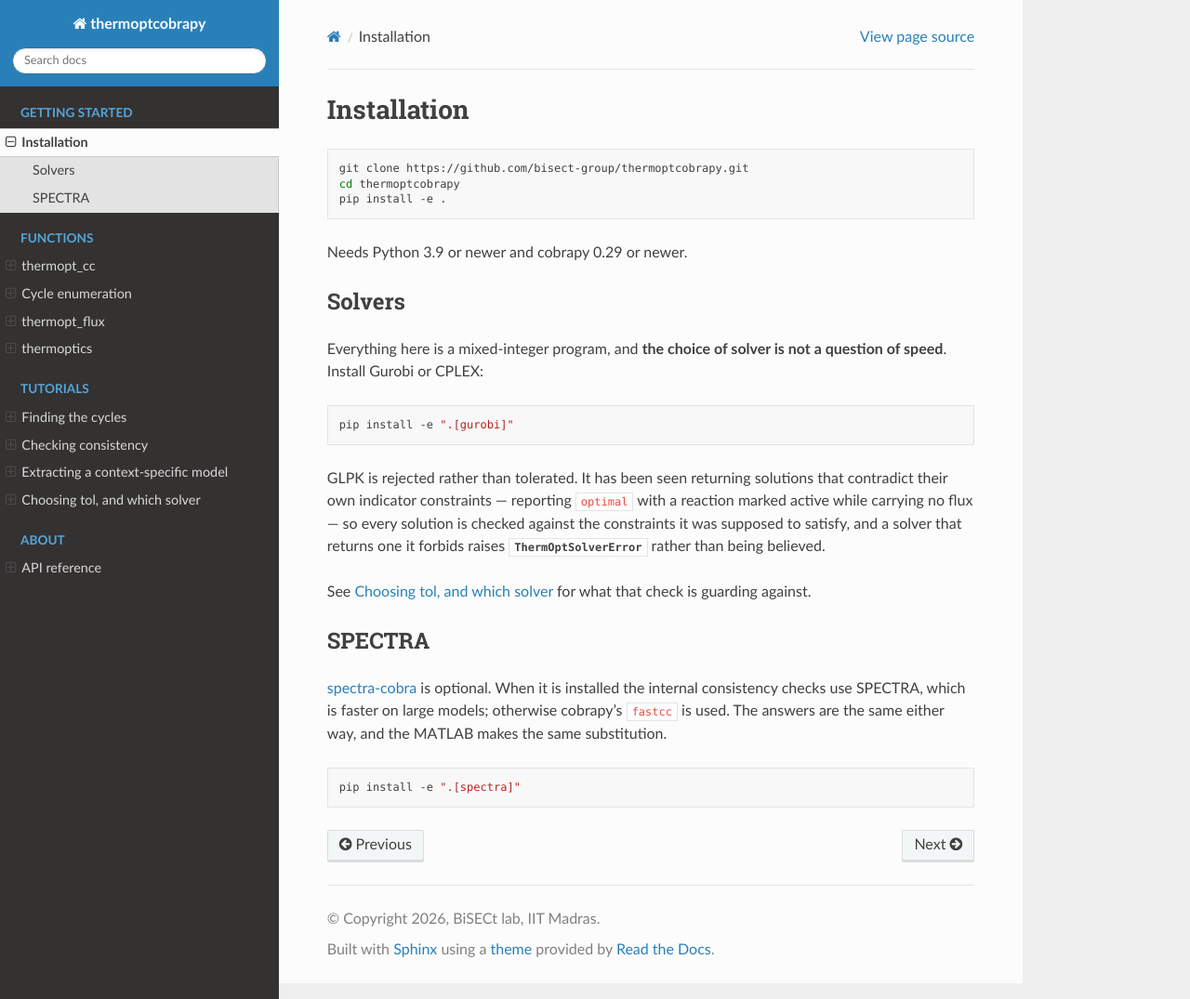
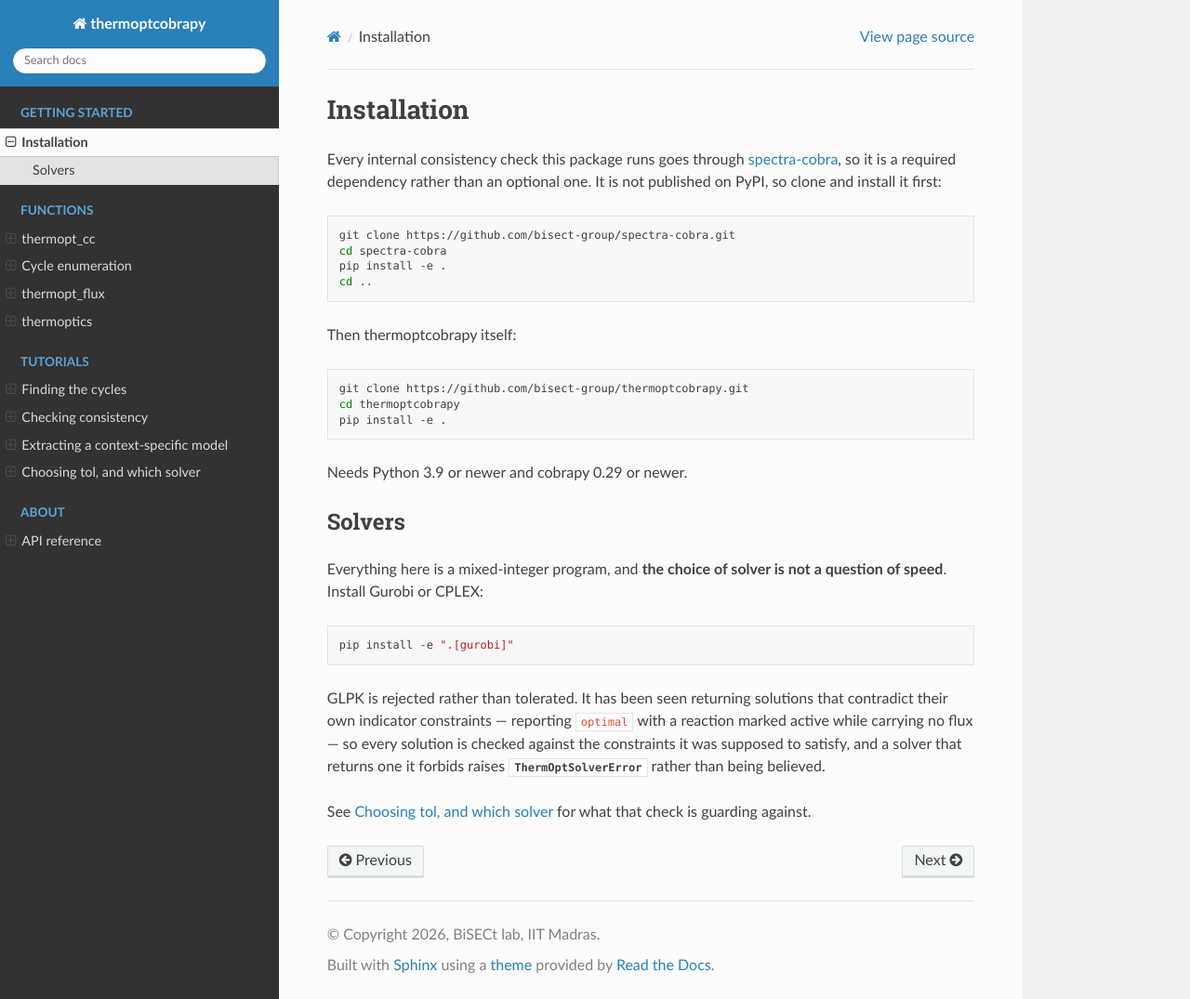
Before and after one commit to bisect-group/thermoptcobrapy, a Sphinx documentation site: the page built from docs/installation.rst, in a window 1280 px wide and 1075 px high. Shown: the whole window at 93% size. Built offline with Sphinx 7.4.7 and the Read the Docs theme 3.1.0, drawn with Linux system fonts in a browser that asks for light colours.

Commit message:
Make spectra-cobra required and remove the fastcc fallback
Every internal consistency check runs through SPECTRA, so it was never
really optional: the fastcc fallback meant a broken install degraded
silently to a different algorithm instead of failing. spectra-cobra is
now a hard dependency, a missing install is a clear ThermOptError with
a link to clone and install it, and fastcc is gone from the codebase
and docs entirely.

spectra-cobra is not on PyPI, so pyproject.toml listing it in
dependencies means pip install alone cannot resolve it; the README and
installation docs now lead with cloning and installing it first.

Also threads a seed through consistent_reaction_ids and
cycle_reaction_ids, so cycle_basis's seed now makes SPECTRA's own
randomisation reproducible too, not just Fast-SNP's.

Co-Authored-By: Claude Sonnet 5 <noreply@anthropic.com>

```diff
--- a/docs/functions/thermopt_cc.rst
+++ b/docs/functions/thermopt_cc.rst
@@ -99,7 +99,8 @@ Considerably. On five *E. coli* models from the protocol's Step 3:
 
 Every flux-blocked reaction is also thermodynamically blocked, as it must be.
 The difference — 130 to 242 reactions per model — is reactions that FVA and
-``fastcc`` accept because they can carry flux, but only by cycling.
+plain flux consistency accept because they can carry flux, but only by
+cycling.
 
 Reference
 ---------
--- a/docs/installation.rst
+++ b/docs/installation.rst
@@ -1,5 +1,19 @@
 Installation
 ============
+
+Every internal consistency check this package runs goes through
+`spectra-cobra <https://github.com/bisect-group/spectra-cobra>`_, so it is a
+required dependency rather than an optional one. It is not published on
+PyPI, so clone and install it first:
+
+.. code-block:: bash
+
+   git clone https://github.com/bisect-group/spectra-cobra.git
+   cd spectra-cobra
+   pip install -e .
+   cd ..
+
+Then thermoptcobrapy itself:
 
 .. code-block:: bash
 
@@ -27,15 +41,3 @@ returns one it forbids raises :class:`~thermoptcobrapy.ThermOptSolverError`
 rather than being believed.
 
 See :doc:`tutorials/numerics` for what that check is guarding against.
-
-SPECTRA
--------
-
-`spectra-cobra <https://github.com/bisect-group/spectra-cobra>`_ is optional.
-When it is installed the internal consistency checks use SPECTRA, which is
-faster on large models; otherwise cobrapy's ``fastcc`` is used. The answers
-are the same either way, and the MATLAB makes the same substitution.
-
-.. code-block:: bash
-
-   pip install -e ".[spectra]"
--- a/pyproject.toml
+++ b/pyproject.toml
@@ -9,13 +9,12 @@ description = "A Python port of the ThermOptCOBRA MATLAB package for cobrapy: th
 readme = "README.md"
 requires-python = ">=3.9"
 license = { text = "MIT" }
-dependencies = ["cobra>=0.29", "numpy>=1.21"]
+dependencies = ["cobra>=0.29", "numpy>=1.21", "spectra-cobra"]
 
 [project.optional-dependencies]
 development = ["black", "flake8", "isort", "pytest", "pytest-cov"]
 gurobi = ["gurobipy"]
 cplex = ["cplex"]
-spectra = ["spectra-cobra"]
 
 [project.urls]
 Homepage = "https://github.com/bisect-group/thermoptcobrapy"
```
Also changed, not shown: README.md (+15 -6 lines), 2 other files.
